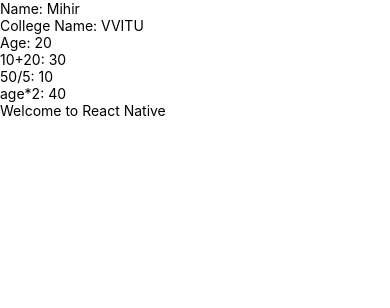
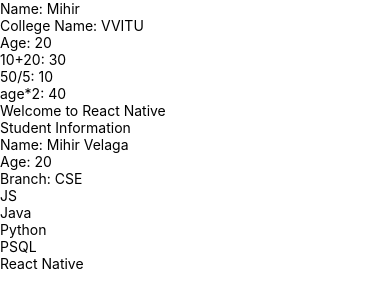
Before and after one commit to velagamihir/react_native_practice, a React Native app: screen / in a window 390 px wide. Shown: the top 308 px of the page. Built offline with nearby package versions, Linux system fonts and the light colour scheme.

Commit message:
Add StudentProfileApp component to display student information and skills

```diff
--- a/App.jsx
+++ b/App.jsx
@@ -1,9 +1,11 @@
 import { SafeAreaProvider } from 'react-native-safe-area-context';
 import JsxPlayground from './src/screens/JSXPlayground';
+import StudentProfileApp from './src/screens/StudentProfileApp';
 function App() {
   return (
     <SafeAreaProvider>
       <JsxPlayground />
+      <StudentProfileApp />
     </SafeAreaProvider>
   );
 }
--- /dev/null
+++ b/src/screens/StudentProfileApp.jsx
@@ -0,0 +1,55 @@
+import { Text, View } from 'react-native';
+import { SafeAreaView } from 'react-native-safe-area-context';
+
+export default function StudentProfileApp() {
+  //Array of JSON representing the student information with label and value.
+  const studentInformation = [
+    {
+      label: 'Name',
+      value: 'Mihir Velaga',
+    },
+    {
+      label: 'Age',
+      value: 20,
+    },
+    {
+      label: 'Branch',
+      value: 'CSE',
+    },
+  ];
+  //Array of strings for the skills
+  const skillsArray = ['JS', 'Java', 'Python', 'PSQL', 'React Native'];
+  return (
+    <SafeAreaView>
+      <HeaderComponent studentDetails={studentInformation} />
+      <SkillsComponent skillsArray={skillsArray} />
+    </SafeAreaView>
+  );
+}
+//Header Component
+const HeaderComponent = ({ studentDetails }) => {
+  return (
+    <View>
+      <Text>Student Information</Text>
+      {studentDetails.map((item, index) => (
+        <View key={index}>
+          <Text>
+            {item.label}: {item.value}
+          </Text>
+        </View>
+      ))}
+    </View>
+  );
+};
+//Presentational Component to display the skills
+const SkillsComponent = ({ skillsArray }) => {
+  return (
+    <View>
+      {skillsArray.map(item => (
+        <View key={item}>
+          <Text>{item}</Text>
+        </View>
+      ))}
+    </View>
+  );
+};
```
